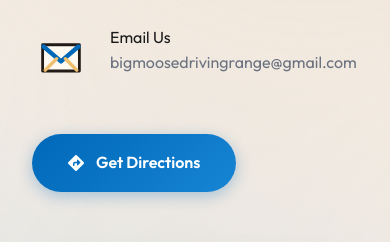
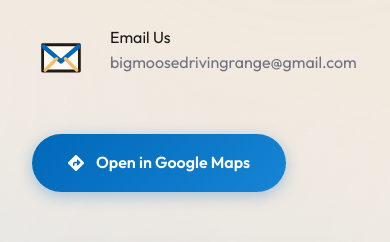
Before and after one commit to parsashayegan613-tech/Big-Moose-Driving-Range, a Next.js app: page /contact in a window 390 px wide. Shown: the part 1540-1782 px from the top of the page. Built offline with nearby package versions, Linux system fonts and the light colour scheme.

Commit message:
Adjust hero spacing and directions routing

```diff
--- a/src/app/contact/page.tsx
+++ b/src/app/contact/page.tsx
@@ -143,8 +143,8 @@
                                 </div>
                             </div>
 
-                            <TrackedCta href={ctaLinks.directions.href} action={ctaLinks.directions.action} placement="contact_location_info" target="_blank" rel="noopener noreferrer" className="btn btn-primary" style={{ marginTop: '1rem' }}>
-                                <i className="fa-solid fa-diamond-turn-right"></i> {ctaLinks.directions.label}
+                            <TrackedCta href={ctaLinks.googleDirections.href} action={ctaLinks.googleDirections.action} placement="contact_location_info" target="_blank" rel="noopener noreferrer" className="btn btn-primary" style={{ marginTop: '1rem' }}>
+                                <i className="fa-solid fa-diamond-turn-right"></i> {ctaLinks.googleDirections.label}
                             </TrackedCta>
                         </div>
 
--- a/src/app/facilities/page.tsx
+++ b/src/app/facilities/page.tsx
@@ -138,7 +138,7 @@
                             <TrackedCta href={ctaLinks.pricing.href} action={ctaLinks.pricing.action} placement="facilities_after_features" className="btn btn-primary">
                                 {ctaLinks.pricing.label}
                             </TrackedCta>
-                            <TrackedCta href={ctaLinks.directions.href} action={ctaLinks.directions.action} placement="facilities_after_features" className="btn btn-outline" target="_blank" rel="noopener noreferrer">
+                            <TrackedCta href={ctaLinks.directions.href} action={ctaLinks.directions.action} placement="facilities_after_features" className="btn btn-outline">
                                 <i className="fa-solid fa-diamond-turn-right"></i> {ctaLinks.directions.label}
                             </TrackedCta>
                         </div>
--- a/src/app/globals.css
+++ b/src/app/globals.css
@@ -690,7 +690,7 @@
 
 .hero-content {
     max-width: 850px;
-    padding-top: 60px;
+    padding-top: clamp(5rem, 8vh, 7rem);
     position: relative;
     z-index: 1;
 }
@@ -702,6 +702,15 @@
     gap: 0.75rem;
     flex-wrap: wrap;
     margin-bottom: 2rem;
+}
+
+#location,
+#gallery,
+#faq,
+#contact,
+#punch-cards,
+#field-trips {
+    scroll-margin-top: clamp(7.5rem, 12vw, 10rem);
 }
 
 .badge.premium-badge {
--- a/src/app/page.tsx
+++ b/src/app/page.tsx
@@ -107,7 +107,7 @@
                         <TrackedCta href={ctaLinks.pricing.href} action={ctaLinks.pricing.action} placement="home_hero" className="btn btn-primary btn-lg">
                             {ctaLinks.pricing.label} <i className="fa-solid fa-arrow-right"></i>
                         </TrackedCta>
-                        <TrackedCta href={ctaLinks.directions.href} action={ctaLinks.directions.action} placement="home_hero" className="btn btn-outline btn-lg" target="_blank" rel="noopener noreferrer">
+                        <TrackedCta href={ctaLinks.directions.href} action={ctaLinks.directions.action} placement="home_hero" className="btn btn-outline btn-lg">
                             {ctaLinks.directions.label}
                         </TrackedCta>
                     </div>
@@ -267,7 +267,7 @@
                                 <span>Paisley</span>
                             </div>
                             <div className="local-cta-actions">
-                                <TrackedCta href={ctaLinks.directions.href} action={ctaLinks.directions.action} placement="home_local_section" className="btn btn-primary" target="_blank" rel="noopener noreferrer">
+                                <TrackedCta href={ctaLinks.directions.href} action={ctaLinks.directions.action} placement="home_local_section" className="btn btn-primary">
                                     <i className="fa-solid fa-diamond-turn-right"></i> {ctaLinks.directions.label}
                                 </TrackedCta>
                                 <TrackedCta href={ctaLinks.call.href} action={ctaLinks.call.action} placement="home_local_section" className="btn btn-outline">
--- a/src/app/pricing/page.tsx
+++ b/src/app/pricing/page.tsx
@@ -84,7 +84,7 @@
                             <p>Walk up during open hours, or call before you head over if weather looks uncertain.</p>
                         </div>
                         <div className="decision-cta-actions">
-                            <TrackedCta href={ctaLinks.directions.href} action={ctaLinks.directions.action} placement="pricing_after_buckets" className="btn btn-primary" target="_blank" rel="noopener noreferrer">
+                            <TrackedCta href={ctaLinks.directions.href} action={ctaLinks.directions.action} placement="pricing_after_buckets" className="btn btn-primary">
                                 <i className="fa-solid fa-diamond-turn-right"></i> {ctaLinks.directions.label}
                             </TrackedCta>
                             <TrackedCta href={ctaLinks.call.href} action={ctaLinks.call.action} placement="pricing_after_buckets" className="btn btn-outline">
--- a/src/components/Footer.tsx
+++ b/src/components/Footer.tsx
@@ -17,7 +17,7 @@
                 <TrackedCta href={ctaLinks.pricing.href} action={ctaLinks.pricing.action} placement="footer_cta" className="btn btn-accent">
                     {ctaLinks.pricing.label}
                 </TrackedCta>
-                <TrackedCta href={ctaLinks.directions.href} action={ctaLinks.directions.action} placement="footer_cta" className="btn btn-outline" target="_blank" rel="noopener noreferrer">
+                <TrackedCta href={ctaLinks.directions.href} action={ctaLinks.directions.action} placement="footer_cta" className="btn btn-outline">
                     {ctaLinks.directions.label}
                 </TrackedCta>
                 <TrackedCta href={ctaLinks.call.href} action={ctaLinks.call.action} placement="footer_cta" className="btn btn-primary">
--- a/src/components/GlobalComponents.tsx
+++ b/src/components/GlobalComponents.tsx
@@ -25,7 +25,7 @@
           <TrackedCta href={ctaLinks.pricing.href} action={ctaLinks.pricing.action} placement="mobile_sticky_bar" className="mobile-cta-pricing">
               <i className="fa-solid fa-tag"></i> Pricing
           </TrackedCta>
-          <TrackedCta href={ctaLinks.directions.href} action={ctaLinks.directions.action} placement="mobile_sticky_bar" target="_blank" rel="noopener noreferrer" className="mobile-cta-directions">
+          <TrackedCta href={ctaLinks.directions.href} action={ctaLinks.directions.action} placement="mobile_sticky_bar" className="mobile-cta-directions">
               <i className="fa-solid fa-diamond-turn-right"></i> Directions
           </TrackedCta>
       </div>
--- a/src/components/VanillaInteractions.tsx
+++ b/src/components/VanillaInteractions.tsx
@@ -71,6 +71,21 @@
     let gsapInstance: any = null;
     let ScrollTriggerPlugin: any = null;
     let testimonialInterval: any = null;
+    const scrollToRouteTarget = () => {
+      const hash = window.location.hash;
+      if (!hash) {
+        window.scrollTo({ top: 0, left: 0, behavior: "auto" });
+        return;
+      }
+
+      const target = document.querySelector(decodeURIComponent(hash));
+      if (target) {
+        target.scrollIntoView({ block: "start", behavior: "auto" });
+      }
+    };
+
+    const routeScrollFrame = window.requestAnimationFrame(scrollToRouteTarget);
+    const routeScrollTimeout = window.setTimeout(scrollToRouteTarget, 120);
 
     async function initLibraries() {
       const [gsapModule, scrollTriggerModule] = await Promise.all([
@@ -453,6 +468,8 @@
     // CLEANUP
     // ==========================================
     return () => {
+      window.cancelAnimationFrame(routeScrollFrame);
+      window.clearTimeout(routeScrollTimeout);
       ScrollTriggerPlugin?.getAll().forEach((t: any) => t.kill());
       if (testimonialInterval) clearInterval(testimonialInterval);
 
--- a/src/lib/siteConfig.ts
+++ b/src/lib/siteConfig.ts
@@ -19,9 +19,14 @@
     action: "view_pricing",
   },
   directions: {
-    href: siteConfig.directionsUrl,
+    href: siteConfig.locationPath,
     label: "Get Directions",
     action: "get_directions",
+  },
+  googleDirections: {
+    href: siteConfig.directionsUrl,
+    label: "Open in Google Maps",
+    action: "open_google_maps",
   },
   call: {
     href: siteConfig.phoneHref,
```
